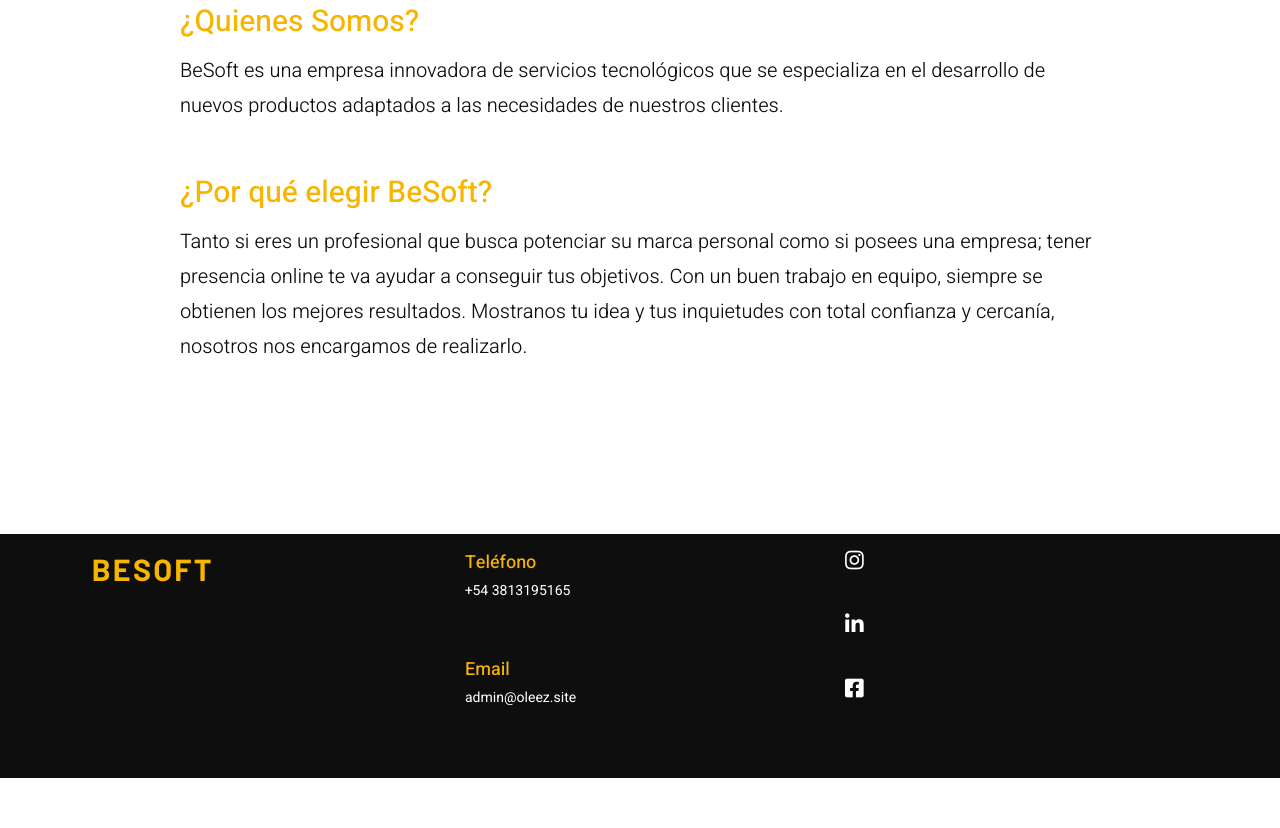
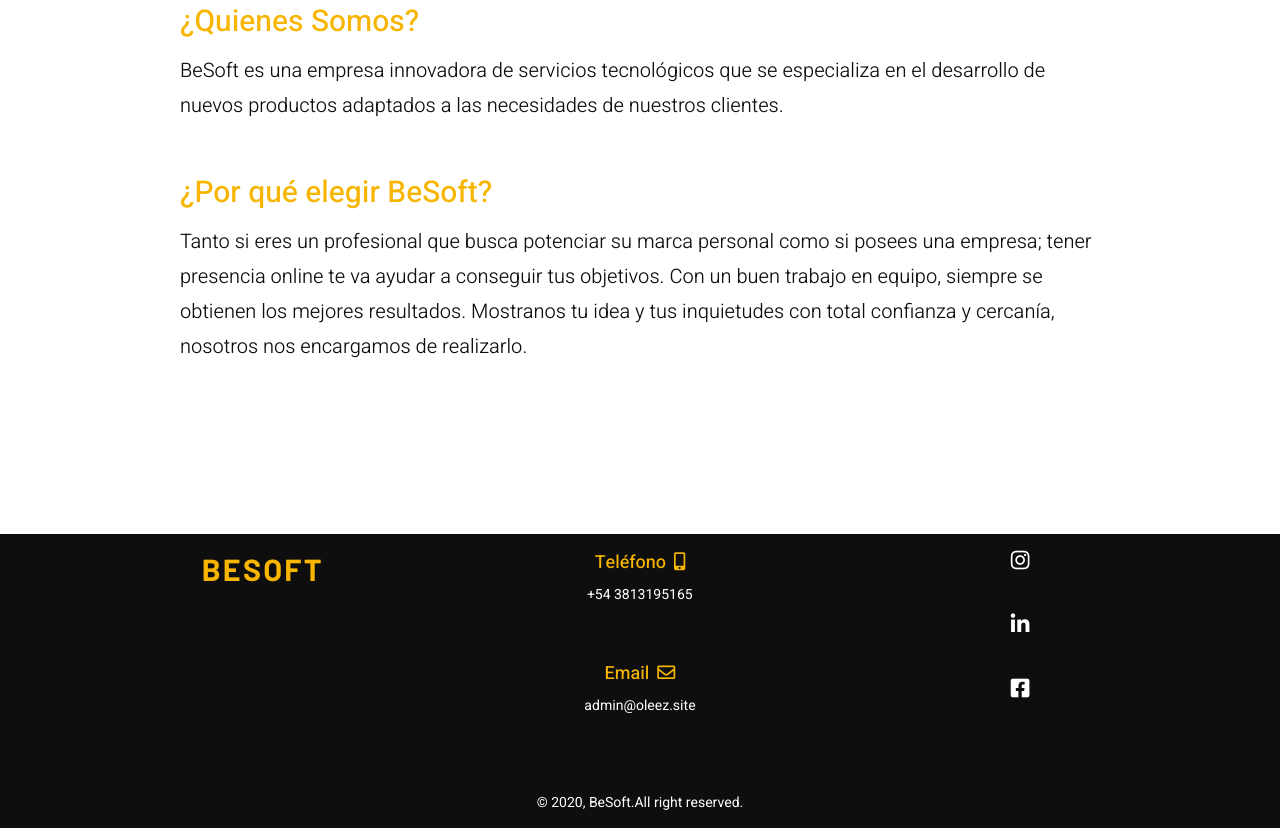
Before and after one commit to rubiolourdes/besoft-pag, a website: page about.html in a window 1280 px wide. Shown: the part 772-1600 px from the top of the page. Before the commit the page ends 1550 px from the top, so only its background shows below. Drawn offline with Linux system fonts and the light colour scheme.

Commit message:
fix position  in the footer

```diff
--- a/about.html
+++ b/about.html
@@ -90,40 +90,43 @@ Con un buen trabajo en equipo, siempre se obtienen los mejores resultados. Mostr
         <div class="container">
             <div class="footer-content">
                 <div class="row">
-                    <div class="col-md-4">
+                    <div class="col-md-4 d-flex justify-content-center">
                         <img src="assets/images/Logo_1.png" alt="BeSoft" class="footer-logo">
                     </div>
                     <div class="col-6 col-md-4">
                         <div class="row">
-                            <div class="col-md-12 footer-widget-text">
-                                <h6 class="widget-title">Teléfono</h6>
+                            <div class="col-md-12 footer-widget-text d-flex justify-content-center mb-1">
+                                <h6 class="widget-title">Teléfono<i class="pl-2 fas fa-mobile-alt color-yellow"></i></h6>
+                            </div>
+                            <div class="col-md-12 footer-widget-text d-flex justify-content-center">
                                 <p class="widget-content">+54 3813195165</p>
                             </div>
-                            <div class="col-md-12  footer-widget-text">
-                                <h6 class="widget-title">Email</h6>
+                            <div class="col-md-12 footer-widget-text d-flex justify-content-center mb-1">
+                                <h6 class="widget-title">Email<i class="pl-2 far fa-envelope color-yellow"></i></h6>
+                            </div>
+                            <div class="col-md-12 footer-widget-text d-flex justify-content-center">
                                 <p class="widget-content">admin@oleez.site</p>
                             </div>
                           </div>
                     </div>
                     <div class="col-6 col-md-4">
                         <div class="row">
-                            <div class="col-md-12 footer-widget-text">
-                                <a href="https://www.instagram.com/besoft.ss/" target="_blank"><spam><i class="fab fa-instagram fa-lg icon-color"></i></spam></a>
+                            <div class="col-md-12 footer-widget-text d-flex justify-content-center">
+                               <div><a href="https://www.instagram.com/besoft.ss/" target="_blank"><spam><i class="fab fa-instagram fa-lg icon-color"></i></spam></a></div>
                             </div>
-                            <div class="col-md-12 footer-widget-text">
+                            <div class="col-md-12 footer-widget-text d-flex justify-content-center">
                                 <a href="" target="_blank"><spam><i class="fab fa-linkedin fa-lg icon-color"></i></spam></a>
                             </div>
-                            <div class="col-md-12 footer-widget-text">
+                            <div class="col-md-12 footer-widget-text d-flex justify-content-center">
                                 <a href="https://www.facebook.com/besoft.ss/" target="_blank"><spam><i class="fab fa-facebook-square fa-lg icon-color"></i></spam></a>
                             </div>
                         </div>
                     </div>
                 </div>
             </div>
-           <!-- <div class="footer-text">
-                <p class="mb-md-0">©  2020, BeSoft.</p>
-                <p class="mb-0">All right reserved.</p>
-            </div>-->
+            <div class="footer-text d-flex justify-content-center pb-0 pt-2">
+               <div><p class="">©  2020, BeSoft.All right reserved.</p></div>
+            </div>
         </div>
     </footer>
 
```
Also changed, not shown: contact.html (+16 -13 lines), index.html (+11 -7 lines).
